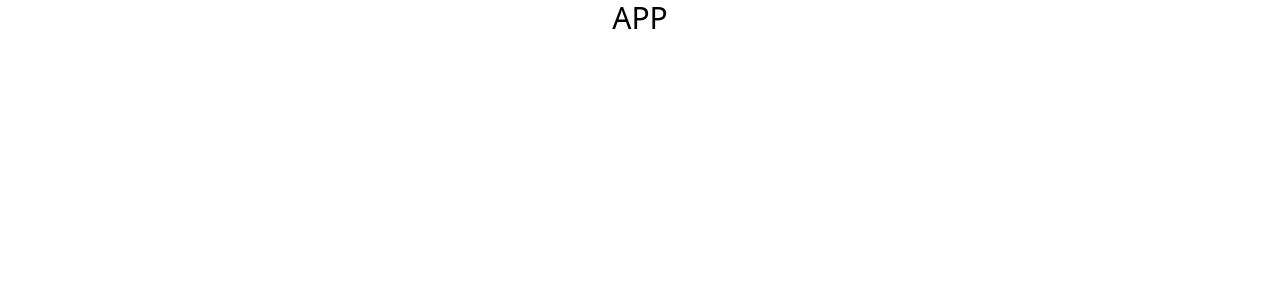
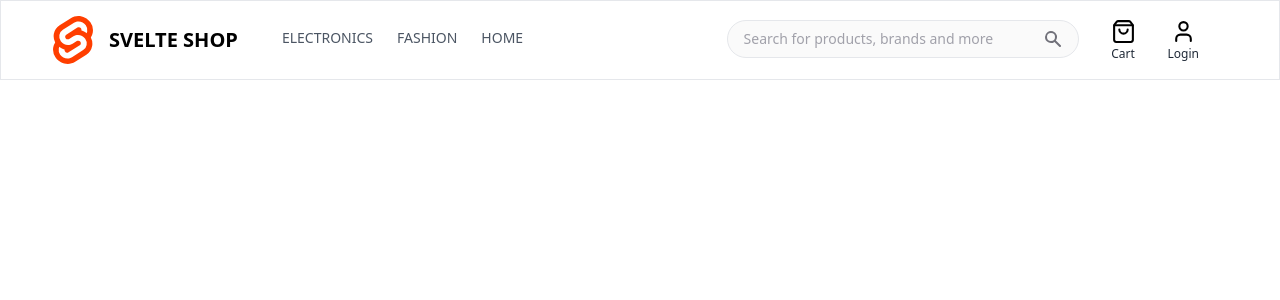
Before and after one commit to zehan12/svelte-store, a Svelte app: page / in a window 1280 px wide. Shown: the top 300 px of the page. Built offline with nearby package versions, Linux system fonts and the light colour scheme.

Commit message:
header added

```diff
--- a/package.json
+++ b/package.json
@@ -20,5 +20,8 @@
     "tslib": "^2.6.2",
     "typescript": "^5.2.2",
     "vite": "^5.2.0"
+  },
+  "dependencies": {
+    "lucide-svelte": "^0.395.0"
   }
 }
--- a/src/App.svelte
+++ b/src/App.svelte
@@ -1,4 +1,6 @@
+<script>
+    import Header from "./components/header/header.svelte";
 
-<div>
-  <h1 class="text-3xl text-center uppercase">app</h1>
-</div>
+</script>
+
+<Header />
--- /dev/null
+++ b/src/components/header/header.svelte
@@ -0,0 +1,36 @@
+<script lang="ts">
+    import { ShoppingBag, User } from "lucide-svelte";
+    import svelteLogo from "../../assets/svelte.svg";
+    import Search from "../ui/Search/Search.svelte";
+</script>
+
+<header class="flex items-center justify-between px-10 border py-4 h-20">
+    <nav class="flex items-center gap-9">
+        <div class="flex items-center gap-3 p-2">
+            <img class="w-12 h-12" alt="logo" src={svelteLogo} />
+            <h2 class="text-xl uppercase font-semibold">svelte shop</h2>
+        </div>
+        <ul class="hidden sm:flex gap-6 text-sm text-gray-600">
+            <li class="h-20 flex items-center border-b-4 border-transparent hover:border-purple-500">
+                <a class="uppercase" href="/electronics">Electronics</a>
+            </li>
+            <li class="h-20 flex items-center border-b-4 border-transparent hover:border-amber-400">
+                <a class="uppercase" href="/fashion">Fashion</a>
+            </li>
+            <li class="h-20 flex items-center border-b-4 border-transparent hover:border-pink-600">
+                <a class="uppercase" href="/home">Home</a>
+            </li>
+        </ul>
+    </nav>
+    <div class="px-10 flex items-baseline gap-8">
+        <Search placeholder={"Search for products, brands and more"} />
+        <button class="flex flex-col items-center gap-y-0.5">
+            <ShoppingBag class="font-thin" size={25} />
+            <p class="text-xs capitalize text-gray-800">cart</p>
+        </button>
+        <button class="flex flex-col items-center gap-y-0.5">
+            <User class="font-thin" size={25} />
+            <p class="text-xs capitalize text-gray-800">Login</p>
+        </button>
+    </div>
+</header>
--- /dev/null
+++ b/src/components/ui/Search/Search.svelte
@@ -0,0 +1,29 @@
+<script>
+    export let placeholder = "Search for something specific";
+</script>
+
+<div class="relative w-[22rem]">
+    <input
+        type="search"
+        {placeholder}
+        class="w-full rounded-full border bg-zinc-50 py-2 pl-4 pr-14 text-sm font-semibold placeholder-zinc-400 transition duration-300 placeholder:font-normal placeholder:text-sm focus:outline-none focus:border-gray-500 hover:bg-white"
+    />
+
+    <button
+        type="submit"
+        class="absolute inset-y-0 right-0 flex items-center justify-center px-4 text-zinc-500 focus:outline-none"
+    >
+        <svg
+            xmlns="http://www.w3.org/2000/svg"
+            class="h-5 w-5"
+            viewBox="0 0 20 20"
+            fill="currentColor"
+        >
+            <path
+                fill-rule="evenodd"
+                d="M8 4a4 4 0 100 8 4 4 0 000-8zM2 8a6 6 0 1110.89 3.476l4.817 4.817a1 1 0 01-1.414 1.414l-4.816-4.816A6 6 0 012 8z"
+                clip-rule="evenodd"
+            ></path>
+        </svg>
+    </button>
+</div>
```
Also changed, not shown: 1 other file (tests, documents, lock files or other folders).
